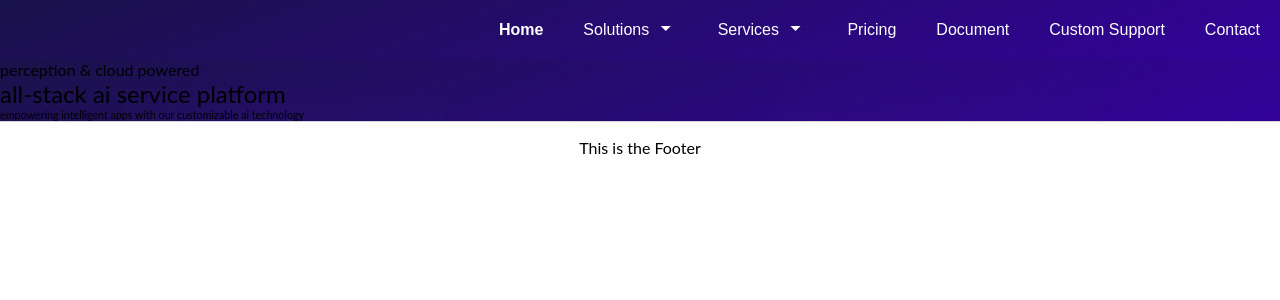
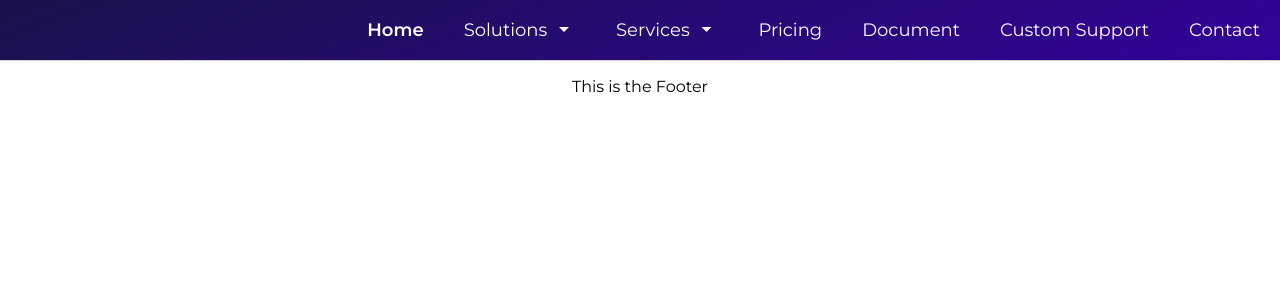
Before and after one commit to eastwillie/eastwille.github.io, a Vue app: page /#/home in a window 1280 px wide. Shown: the top 300 px of the page. Built offline with nearby package versions, Linux system fonts and the light colour scheme.

Commit message:
fixing nav

```diff
--- a/src/App.vue
+++ b/src/App.vue
@@ -25,9 +25,10 @@
     @import "assets/css/reset";
     @import "assets/css/public";
     @import "assets/css/overwite";
+    @import url('https://fonts.googleapis.com/css2?family=Montserrat:ital,wght@0,100;0,200;0,300;0,400;0,500;0,600;0,700;0,800;0,900;1,100;1,200;1,300;1,400;1,500;1,600;1,700;1,800;1,900&display=swap');
 
     #app {
-        font-family: Lato, Helvetica Neue, Helvetica, -apple-system, BlinkMacSystemFont, Segoe UI, PingFang SC, Hiragino Sans GB, Microsoft YaHei, Arial, sans-serif, Apple Color Emoji, Segoe UI Emoji, Segoe UI Symbol;
+        font-family: Montserrat, Helvetica Neue, Helvetica, -apple-system, BlinkMacSystemFont, Segoe UI, PingFang SC, Hiragino Sans GB, Microsoft YaHei, Arial, sans-serif, Apple Color Emoji, Segoe UI Emoji, Segoe UI Symbol;
         font-size: 0.16rem;
         -webkit-font-smoothing: antialiased;
     }
--- a/src/i18n/langs/en.js
+++ b/src/i18n/langs/en.js
@@ -4,7 +4,7 @@
     title: {
         'perception & cloud powered': 'perception & cloud powered',
         'all-stack ai service platform': 'all-stack ai service platform',
-        'empowering intelligent apps with our customizable ai technology': 'empowering intelligent apps with our customizable ai technology',
+        'empowering intelligent apps with our customizable AI technology': 'empowering intelligent apps with our customizable AI technology',
     },
     status: {},
     message: {
@@ -23,6 +23,9 @@
         NLP: 'NLP',
         'document recognition': 'document recognition',
         console: 'console',
+        // Home
+        'request demo': 'request demo',
+        'check our services': 'check our services',
     },
     industries: {
         'Financial Services': 'Financial Services',
--- a/src/views/components/AppNavigation/Index.vue
+++ b/src/views/components/AppNavigation/Index.vue
@@ -71,8 +71,8 @@
         }
     }
     @mixin font-style {
-        font-size: 0.16rem;
-        font-weight: lighter;
+        font-size: 0.18rem;
+        font-weight: 400;
     }
     #app-nav {
         display: flex;
--- a/src/views/pages/HomePage/Index.vue
+++ b/src/views/pages/HomePage/Index.vue
@@ -1,14 +1,7 @@
 <template>
     <div
         id="home-page"
-        class="flex-column"
-    >
-        <div class="part-1 flex-column">
-            <h4>{{ $t(`title['perception & cloud powered']`) }}</h4>
-            <h2>{{ $t(`title['all-stack ai service platform']`) }}</h2>
-            <h6>{{ $t(`title['empowering intelligent apps with our customizable ai technology']`) }}</h6>
-        </div>
-    </div>
+    />
 </template>
 <script>
 export default {
@@ -19,14 +12,5 @@
 </script>
 <style lang="scss" scoped>
     #home-page {
-        flex: 1;
-        width: 100%;
-        .part-1 {
-            width: 100%;
-            display: flex;
-            align-items: flex-start;
-            background: url(../../../assets/images/background/home_banner.png) ,linear-gradient(339.91deg, #33029B -2.33%, #1A124B 98.52%);
-
-        }
     }
 </style>
```
